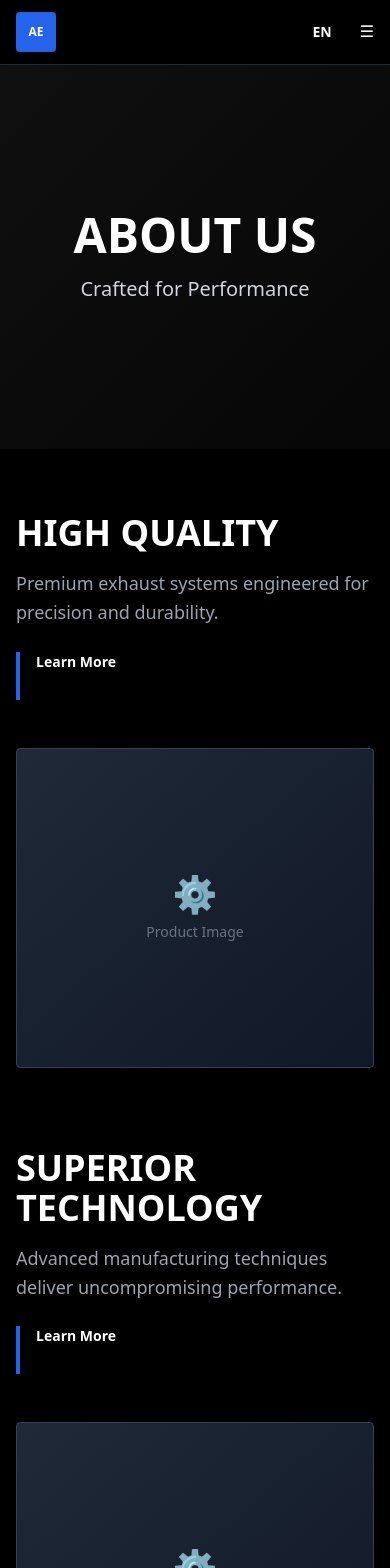
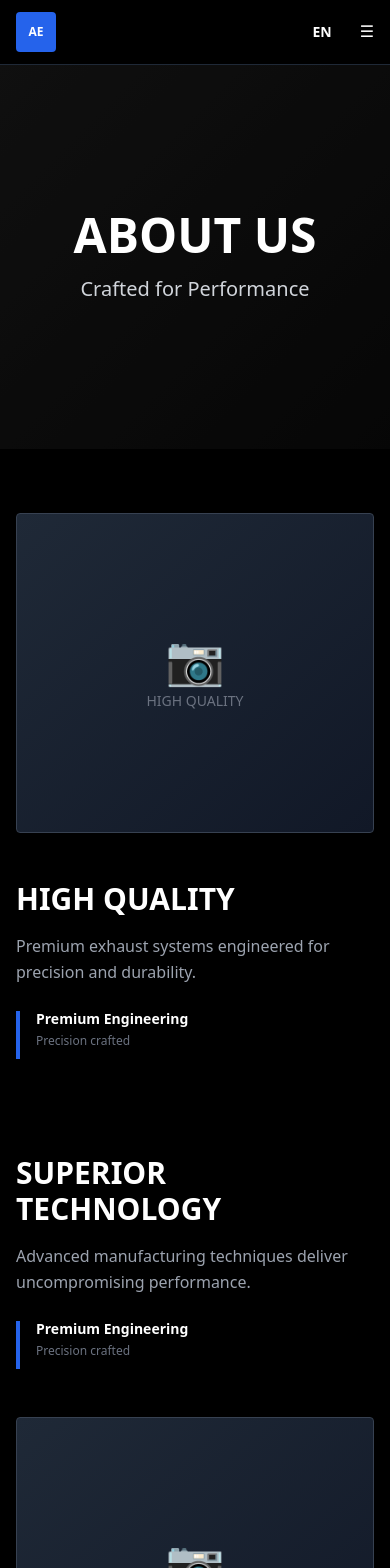
Before and after one commit to astekexhaust/astekweb, a Next.js app: page /en/about in a window 390 px wide. Shown: the top 1568 px of the page. Built offline with nearby package versions, Linux system fonts and the light colour scheme.

Commit message:
feat: revamp About Us page with alternating layout and branding update
Alternating image/text sections, responsive design, and updated CTA branding.

```diff
--- a/app/[lang]/about/page.tsx
+++ b/app/[lang]/about/page.tsx
@@ -22,46 +22,83 @@ export default function AboutPage() {
         {/* About Sections - Alternating Layout */}
         <section className="py-16 px-4 bg-black">
           <div className="max-w-7xl mx-auto">
-            {t.about.sections.map((section, idx) => (
-              <div
-                key={idx}
-                className={`grid grid-cols-1 md:grid-cols-2 gap-12 mb-20 items-center ${
-                  idx % 2 === 1 ? "md:grid-cols-2 md:[direction:rtl]" : ""
-                }`}
-              >
-                {/* Content */}
-                <div className={idx % 2 === 1 ? "md:order-2" : ""}>
-                  <h2 className="text-4xl font-bold text-white mb-4 text-balance">
+            {t.about.sections.map((section, idx) => {
+              const isEven = idx % 2 === 0;
+              return (
+                <div key={idx} className="mb-24">
+                  <div className={`grid grid-cols-1 md:grid-cols-2 gap-12 items-center ${
+                    isEven ? "md:grid-cols-[1fr_1fr]" : "md:grid-cols-[1fr_1fr]"
+                  }`}>
+                    {/* First section: Image left, text right | Odd sections: Image right, text left */}
+                    {isEven ? (
+                      <>
+                        {/* Image Left */}
+                        <div className="w-full h-80 bg-gradient-to-br from-gray-800 to-gray-900 rounded border border-gray-700 flex items-center justify-center overflow-hidden">
+                          <div className="text-center">
+                            <div className="text-blue-600 text-5xl mb-2">📷</div>
+                            <p className="text-gray-500 text-sm">
+                              {section.title}
+                            </p>
+                          </div>
+                        </div>
+                        {/* Text Right */}
+                        <div>
+                          <h2 className="text-3xl md:text-4xl font-bold text-white mb-4 text-balance">
                             {section.title}
                           </h2>
-                  <p className="text-gray-400 text-lg leading-relaxed">
+                          <p className="text-gray-400 text-base md:text-lg leading-relaxed mb-6">
                             {section.desc}
                           </p>
-                  <div className="mt-6 flex gap-4">
-                    <div className="w-1 h-12 bg-blue-600"></div>
+                          <div className="flex gap-4 items-start">
+                            <div className="w-1 h-12 bg-blue-600 flex-shrink-0 mt-0.5"></div>
                             <div>
                               <p className="text-white text-sm font-semibold">
-                        {lang === "en" ? "Learn More" : "Scopri di più"}
+                                {lang === "en" ? "Premium Engineering" : "Ingegneria Premium"}
+                              </p>
+                              <p className="text-gray-500 text-xs mt-1">
+                                {lang === "en" ? "Precision crafted" : "Realizzato con precisione"}
                               </p>
                             </div>
                           </div>
                         </div>
-
-                {/* Image Placeholder */}
-                <div
-                  className={`w-full h-80 bg-gradient-to-br from-gray-800 to-gray-900 rounded border border-gray-700 flex items-center justify-center ${
-                    idx % 2 === 1 ? "md:order-1" : ""
-                  }`}
-                >
-                  <div className="text-center">
-                    <div className="text-blue-600 text-4xl mb-2">⚙️</div>
-                    <p className="text-gray-500 text-sm">
-                      {lang === "en" ? "Product Image" : "Immagine Prodotto"}
+                      </>
+                    ) : (
+                      <>
+                        {/* Text Left */}
+                        <div>
+                          <h2 className="text-3xl md:text-4xl font-bold text-white mb-4 text-balance">
+                            {section.title}
+                          </h2>
+                          <p className="text-gray-400 text-base md:text-lg leading-relaxed mb-6">
+                            {section.desc}
+                          </p>
+                          <div className="flex gap-4 items-start">
+                            <div className="w-1 h-12 bg-blue-600 flex-shrink-0 mt-0.5"></div>
+                            <div>
+                              <p className="text-white text-sm font-semibold">
+                                {lang === "en" ? "Premium Engineering" : "Ingegneria Premium"}
+                              </p>
+                              <p className="text-gray-500 text-xs mt-1">
+                                {lang === "en" ? "Precision crafted" : "Realizzato con precisione"}
                               </p>
                             </div>
                           </div>
                         </div>
-            ))}
+                        {/* Image Right */}
+                        <div className="w-full h-80 bg-gradient-to-br from-gray-800 to-gray-900 rounded border border-gray-700 flex items-center justify-center overflow-hidden">
+                          <div className="text-center">
+                            <div className="text-blue-600 text-5xl mb-2">📷</div>
+                            <p className="text-gray-500 text-sm">
+                              {section.title}
+                            </p>
+                          </div>
+                        </div>
+                      </>
+                    )}
+                  </div>
+                </div>
+              );
+            })}
           </div>
         </section>
 
@@ -75,8 +112,8 @@ export default function AboutPage() {
             </h2>
             <p className="text-gray-400 text-lg mb-8">
               {lang === "en"
-                ? "Discover why leading automotive enthusiasts choose FI EXHAUST for uncompromising performance and sonic excellence."
-                : "Scopri perché i principali appassionati di automobili scelgono FI EXHAUST per prestazioni senza compromessi e eccellenza sonica."}
+                ? "Discover why leading automotive enthusiasts choose Astek Exhaust for uncompromising performance and sonic excellence."
+                : "Scopri perché i principali appassionati di automobili scelgono Astek Exhaust per prestazioni senza compromessi e eccellenza sonica."}
             </p>
             <button className="px-8 py-3 bg-blue-600 text-white font-semibold rounded hover:bg-blue-700 transition">
               {lang === "en" ? "Get Started" : "Inizia"}
--- a/app/layout.tsx
+++ b/app/layout.tsx
@@ -21,7 +21,7 @@ export default function RootLayout({
   children: React.ReactNode;
 }) {
   return (
-    <html lang="en" suppressHydrationWarning>
+    <html lang="en" suppressHydrationWarning data-scroll-behavior="smooth">
       <head>
         {/* Start cookieyes banner */}
         <script
```
Lines whose indentation alone changed are shown as unchanged.
